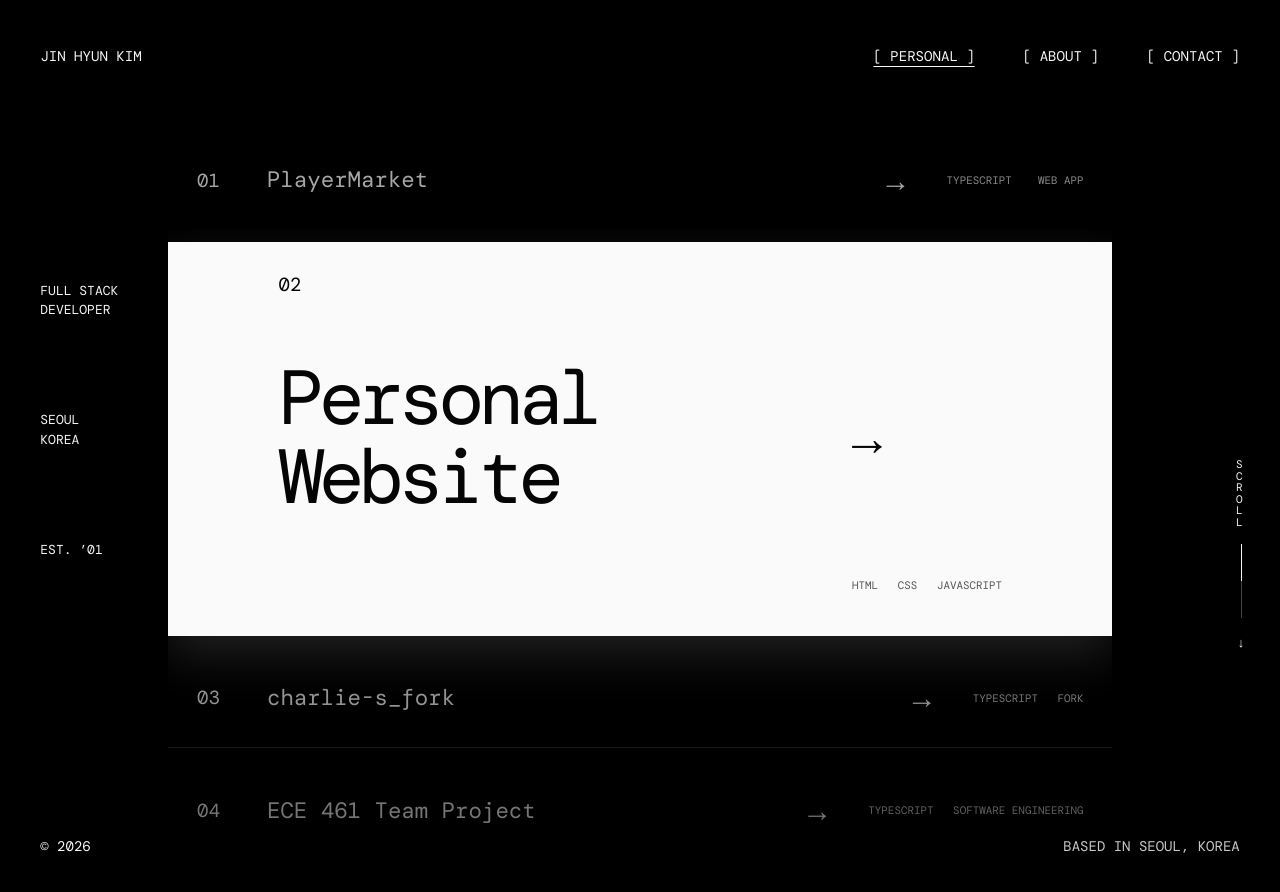
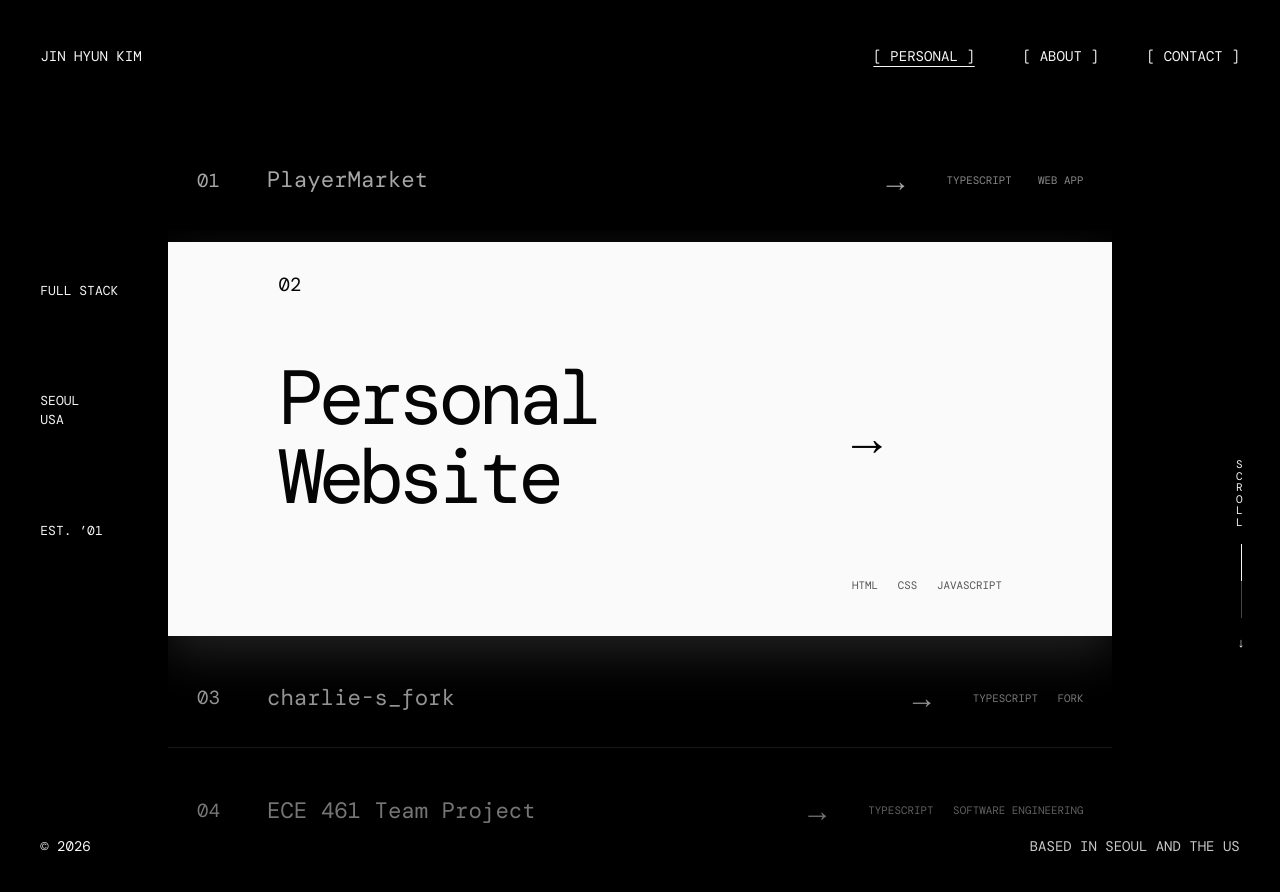
Before and after one commit to imasepan/imasepan.github.io, a Jekyll site: the page studio.html, which Jekyll copies as it is, in a window 1280 px wide. Shown: the top 892 px of the page. Built offline with Jekyll 4.4.1, drawn with Linux system fonts in a browser that asks for light colours.

Commit message:
Update studio.html
changed wording

```diff
--- a/studio.html
+++ b/studio.html
@@ -19,7 +19,7 @@
         <a href="mailto:jinhyuncharliekim@gmail.com">[ CONTACT ]</a>
       </nav>
     </header>
-    <aside class="studio-meta" aria-label="Profile details"><p>FULL STACK<br />DEVELOPER</p><p>SEOUL<br />KOREA</p><p>EST. &rsquo;01</p></aside>
+    <aside class="studio-meta" aria-label="Profile details"><p>FULL STACK</p><p>SEOUL<br />USA</p><p>EST. &rsquo;01</p></aside>
     <main class="studio-main">
       <section class="studio-projects" aria-labelledby="studio-title">
         <a class="project-feature" href="https://github.com/imasepan/PlayerMarket" target="_blank" rel="noreferrer">
@@ -35,7 +35,7 @@
       </section>
     </main>
     <aside class="studio-scroll" aria-hidden="true"><span>SCROLL</span><b><i></i></b><small>&darr;</small></aside>
-    <footer>&copy; 2026 <span>BASED IN SEOUL, KOREA</span></footer>
+    <footer>&copy; 2026 <span>BASED IN SEOUL AND THE US</span></footer>
     <script>
       (() => {
         const viewport = document.querySelector('.studio-main');
```
